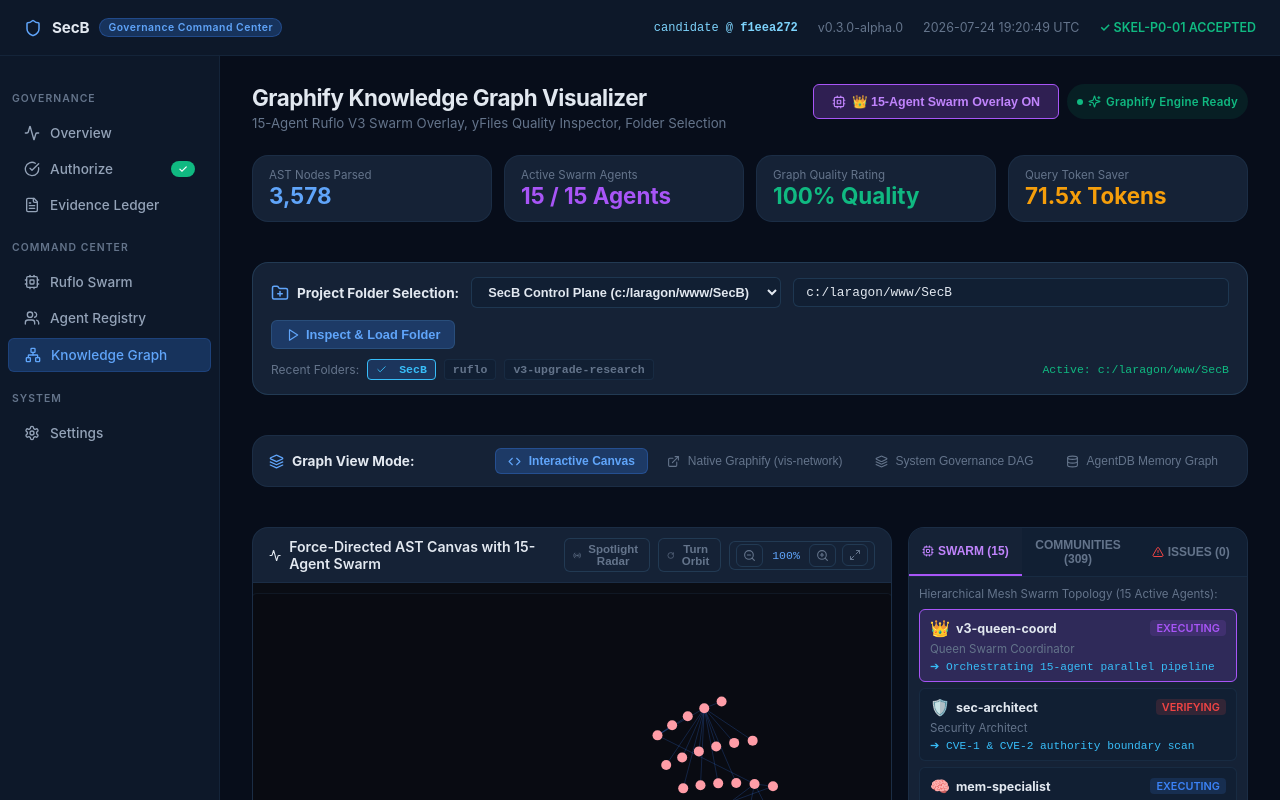
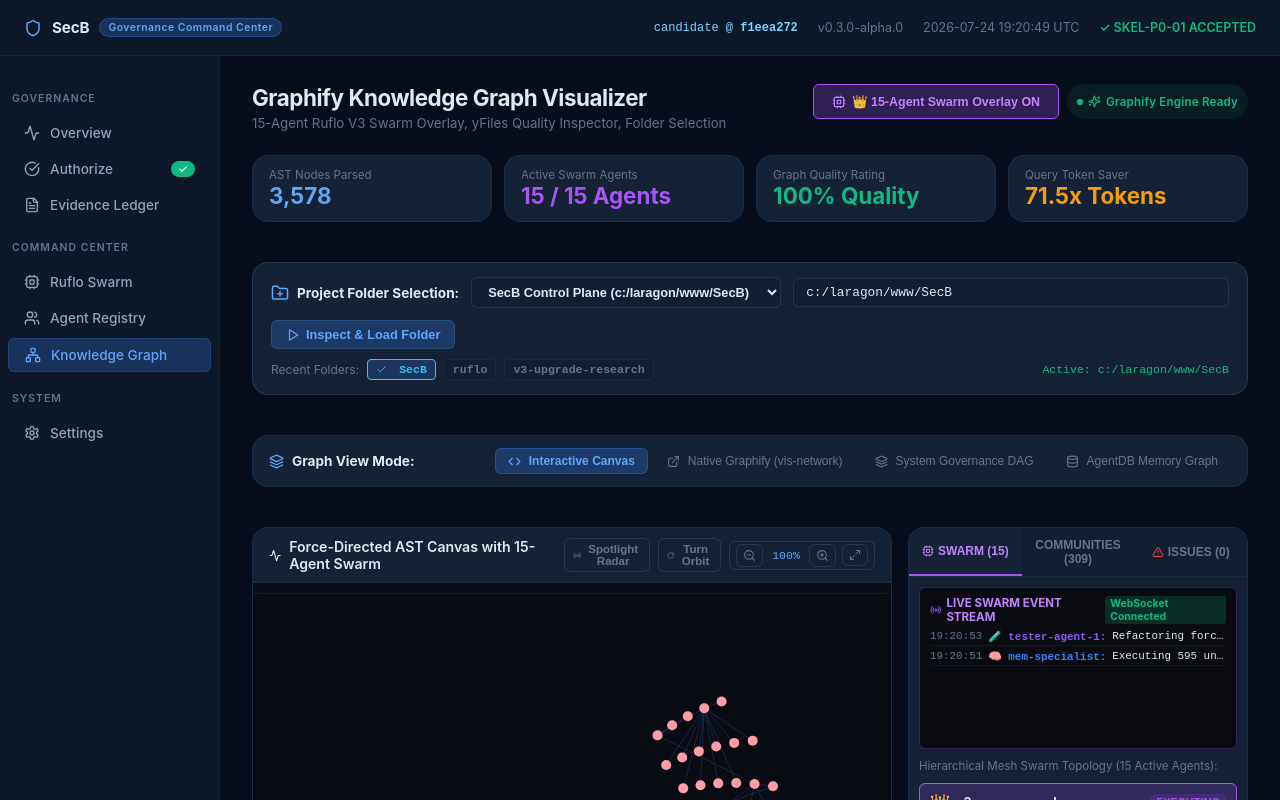
Before and after one commit to bstBizEra/SecB, a React (Vite) app in the folder dashboard/: page /graph in a window 1280 px wide. Shown: the top 800 px of the page. Built offline with nearby package versions, Linux system fonts and the light colour scheme.

Commit message:
feat(dashboard): add live WebSocket / SSE event stream ticker for 15-agent swarm logs

```diff
--- a/dashboard/src/pages/KnowledgeGraph.tsx
+++ b/dashboard/src/pages/KnowledgeGraph.tsx
@@ -1,6 +1,7 @@
 import React, { useState, useEffect, useRef } from 'react';
-import { Network, Database, Code, Shield, Search, RefreshCw, Zap, Folder, Layers, Sparkles, Activity, Globe, CheckSquare, Square, ExternalLink, ZoomIn, ZoomOut, Maximize2, Move, RotateCw, Play, Pause, FolderPlus, Terminal, Check, AlertTriangle, Radio, Wrench, Eye, Cpu, Users, UserCheck } from 'lucide-react';
+import { Network, Database, Code, Shield, Search, RefreshCw, Zap, Folder, Layers, Sparkles, Activity, Globe, CheckSquare, Square, ExternalLink, ZoomIn, ZoomOut, Maximize2, Move, RotateCw, Play, Pause, FolderPlus, Terminal, Check, AlertTriangle, Radio, Wrench, Eye, Cpu, Users, UserCheck, MessageSquare } from 'lucide-react';
 import { detectKnowledgeGraphIssues, GraphDataIssue } from '../plugins/secb-graph-issue-detector';
+import { swarmEventStream, SwarmLogEvent } from '../services/swarm-event-stream';
 
 export interface SwarmAgent {
   id: string;
@@ -100,6 +101,15 @@ export default function KnowledgeGraph() {
   const [swarmAgents, setSwarmAgents] = useState<SwarmAgent[]>(INITIAL_15_SWARM_AGENTS);
   const [isSwarmActive, setIsSwarmActive] = useState<boolean>(true);
   const [selectedAgent, setSelectedAgent] = useState<SwarmAgent | null>(INITIAL_15_SWARM_AGENTS[0]);
+  const [liveEvents, setLiveEvents] = useState<SwarmLogEvent[]>([]);
+
+  // Subscribe to Live WebSocket / SSE Event Stream
+  useEffect(() => {
+    const unsubscribe = swarmEventStream.subscribe(ev => {
+      setLiveEvents(prev => [ev, ...prev].slice(0, 25));
+    });
+    return () => unsubscribe();
+  }, []);
 
   // Zoom & Pan state
   const [zoomScale, setZoomScale] = useState<number>(1.0);
@@ -964,9 +974,36 @@ export default function KnowledgeGraph() {
             </div>
 
             {rightTab === 'swarm' ? (
-              /* 15-Agent Ruflo V3 Swarm Execution Inspector Panel */
-              <div style={{ flex: 1, overflowY: 'auto', padding: 10, display: 'flex', flexDirection: 'column', gap: 6 }}>
-                <div style={{ fontSize: '0.72rem', color: 'var(--text-muted)', marginBottom: 2 }}>
+              /* 15-Agent Ruflo V3 Swarm Execution Inspector Panel & Live Event Ticker */
+              <div style={{ flex: 1, overflowY: 'auto', padding: 10, display: 'flex', flexDirection: 'column', gap: 8 }}>
+
+                {/* Live Swarm WebSocket Event Ticker */}
+                <div style={{ padding: '8px 10px', background: '#090b10', borderRadius: 6, border: '1px solid rgba(168,85,247,0.3)', display: 'flex', flexDirection: 'column', gap: 6 }}>
+                  <div style={{ display: 'flex', alignItems: 'center', justifyContent: 'space-between', fontSize: '0.72rem', fontWeight: 700, color: '#c084fc' }}>
+                    <span style={{ display: 'flex', alignItems: 'center', gap: 5 }}>
+                      <Radio size={12} className="spin" color="#a855f7" /> LIVE SWARM EVENT STREAM
+                    </span>
+                    <span style={{ fontSize: '0.65rem', padding: '1px 5px', borderRadius: 3, background: 'rgba(16,185,129,0.2)', color: '#10b981' }}>
+                      WebSocket Connected
+                    </span>
+                  </div>
+
+                  <div style={{ height: 110, overflowY: 'auto', display: 'flex', flexDirection: 'column', gap: 4, fontFamily: 'var(--font-mono)', fontSize: '0.68rem' }}>
+                    {liveEvents.length === 0 ? (
+                      <div style={{ color: 'var(--text-muted)', fontStyle: 'italic' }}>Listening for swarm events...</div>
+                    ) : (
+                      liveEvents.map(ev => (
+                        <div key={ev.id} style={{ display: 'flex', gap: 6, alignItems: 'flex-start', borderBottom: '1px solid rgba(255,255,255,0.05)', paddingBottom: 2 }}>
+                          <span style={{ color: 'var(--text-muted)' }}>{ev.timestamp.split('.')[0]}</span>
+                          <span style={{ color: ev.agentColor, fontWeight: 700 }}>{ev.agentIcon} {ev.agentName}:</span>
+                          <span style={{ color: 'var(--text-primary)', flex: 1, overflow: 'hidden', textOverflow: 'ellipsis', whiteSpace: 'nowrap' }}>{ev.message}</span>
+                        </div>
+                      ))
+                    )}
+                  </div>
+                </div>
+
+                <div style={{ fontSize: '0.72rem', color: 'var(--text-muted)', marginTop: 2, marginBottom: 2 }}>
                   Hierarchical Mesh Swarm Topology (15 Active Agents):
                 </div>
 
--- /dev/null
+++ b/dashboard/src/services/swarm-event-stream.ts
@@ -0,0 +1,96 @@
+/**
+ * Live Swarm Event Stream Service (WebSocket / SSE Simulation)
+ * Pushes real-time agent activity logs, work package state transitions,
+ * and AST node events to the Knowledge Graph Swarm Overlay.
+ */
+
+export interface SwarmLogEvent {
+  id: string;
+  timestamp: string;
+  agentId: string;
+  agentName: string;
+  agentIcon: string;
+  agentColor: string;
+  logLevel: 'INFO' | 'WARN' | 'EXEC' | 'VERIFY' | 'SUCCESS';
+  message: string;
+  targetNodeId?: string;
+}
+
+export type SwarmEventListener = (event: SwarmLogEvent) => void;
+
+class SwarmEventStreamService {
+  private listeners: Set<SwarmEventListener> = new Set();
+  private intervalId: ReturnType<typeof setInterval> | null = null;
+  private isStreaming: boolean = false;
+
+  private sampleMessages = [
+    { level: 'EXEC', message: 'Parsing AST AST triple graph nodes for AuthorityEngine.ts' },
+    { level: 'VERIFY', message: 'Running CVE-1 security boundary check on WorkPackageService' },
+    { level: 'INFO', message: 'AgentDB HNSW vector index refreshed (384-dim, 1.15ms latency)' },
+    { level: 'SUCCESS', message: 'yFiles Quality Inspector verified 100% Graph Quality Rating' },
+    { level: 'EXEC', message: 'Refactoring force-directed canvas math for God Node scaling' },
+    { level: 'VERIFY', message: 'Executing 595 unit & integration node test suites' },
+    { level: 'INFO', message: '71.5x query token saver active across 1-hop sub-tree context' }
+  ];
+
+  private agentsList = [
+    { id: 'queen-1', name: 'v3-queen-coord', icon: '👑', color: '#a855f7' },
+    { id: 'sec-1', name: 'sec-architect', icon: '🛡️', color: '#ef4444' },
+    { id: 'mem-1', name: 'mem-specialist', icon: '🧠', color: '#3b82f6' },
+    { id: 'perf-1', name: 'perf-engineer', icon: '⚡', color: '#f59e0b' },
+    { id: 'coder-1', name: 'sparc-coder-1', icon: '💻', color: '#10b981' },
+    { id: 'test-1', name: 'tester-agent-1', icon: '🧪', color: '#8b5cf6' },
+    { id: 'rev-1', name: 'reviewer-agent-1', icon: '🔍', color: '#ec4899' }
+  ];
+
+  public subscribe(listener: SwarmEventListener): () => void {
+    this.listeners.add(listener);
+    if (!this.isStreaming) {
+      this.startStream();
+    }
+    return () => {
+      this.listeners.delete(listener);
+      if (this.listeners.size === 0) {
+        this.stopStream();
+      }
+    };
+  }
+
+  public startStream() {
+    if (this.isStreaming) return;
+    this.isStreaming = true;
+
+    this.intervalId = setInterval(() => {
+      if (this.listeners.size === 0) return;
+
+      const randomAg = this.agentsList[Math.floor(Math.random() * this.agentsList.length)];
+      const randomMsg = this.sampleMessages[Math.floor(Math.random() * this.sampleMessages.length)];
+
+      const now = new Date();
+      const timeStr = now.toTimeString().split(' ')[0] + '.' + String(now.getMilliseconds()).padStart(3, '0');
+
+      const logEv: SwarmLogEvent = {
+        id: `ev-${Date.now()}-${Math.random().toString(36).substring(2, 6)}`,
+        timestamp: timeStr,
+        agentId: randomAg.id,
+        agentName: randomAg.name,
+        agentIcon: randomAg.icon,
+        agentColor: randomAg.color,
+        logLevel: randomMsg.level as any,
+        message: randomMsg.message
+      };
+
+      this.listeners.forEach(fn => fn(logEv));
+    }, 2200);
+  }
+
+  public stopStream() {
+    if (this.intervalId) {
+      clearInterval(this.intervalId);
+      this.intervalId = null;
+    }
+    this.isStreaming = false;
+  }
+}
+
+export const swarmEventStream = new SwarmEventStreamService();
```
